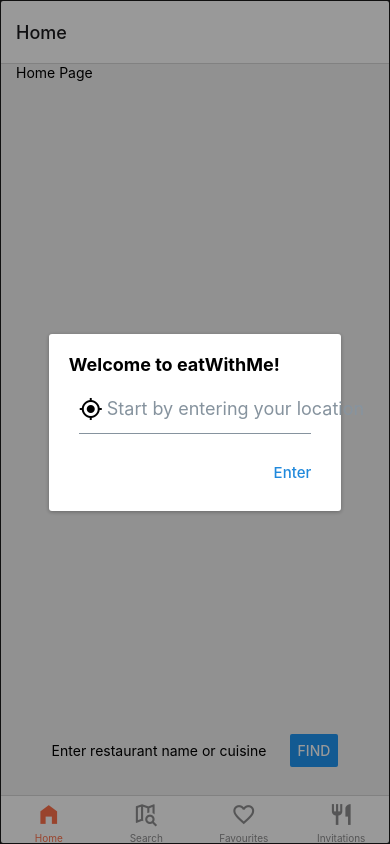
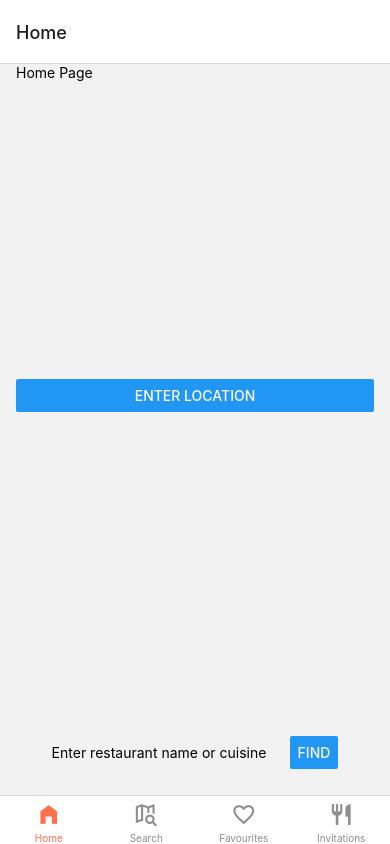
Before and after one commit to JonathanBaq/RestaurantLocatorApp, a React Native app: screen /Home in a window 390 px wide. Built offline with nearby package versions, Linux system fonts and the light colour scheme.

Commit message:
state updating fixed

```diff
--- a/screens/Home.js
+++ b/screens/Home.js
@@ -1,29 +1,17 @@
-import React, { useState, useEffect } from 'react';
+import React, { useEffect, useState } from 'react';
 import { StyleSheet, View, Text, Alert, Button, TextInput } from 'react-native';
 import { Dialog, Input } from '@rneui/themed';
 import { MaterialIcons } from '@expo/vector-icons';
 import { DialogActions } from '@rneui/base/dist/Dialog/Dialog.Actions';
-import * as Location from 'expo-location';
 
 import placesService from '../services/placesService';
-
 
 export default function Home() {
   const [location, setLocation] = useState('');
   const [restaurantName, setRestaurantName] = useState('');
   const [locationDialogVisible, setLocationDialogVisible] = useState(false);
-  const [restaurant, setRestaurant] = useState([]);
+  const [restaurant, setRestaurant] = useState({});
   const [nearbyRestaurants, setNearbyRestaurants] = useState([]);
-  const [coordinates, setCoordinates] = useState({
-    "latitude": 60.1699,
-    "longitude": 24.9384,
-  });
-
-  useEffect(() => {
-    if (!location || location === '') {
-      setLocationDialogVisible(!locationDialogVisible);
-    }
-  }, []);
 
   const showRestaurant = () => {
     if (!restaurantName || restaurantName === '') {
@@ -32,8 +20,11 @@ export default function Home() {
       placesService.getRestaurant(restaurantName)
         .then(data => {
           if (data && data.length !== 0) {
-            setRestaurant(data);
-            setRestaurantName('');
+            const foundRestaurant = data[0];
+            setRestaurant({ ...restaurant, ...foundRestaurant });
+            setRestaurant(state => {
+              console.log(state);
+            });
           } else {
             Alert.alert('Not found!', 'Try entering a more specific name.')
           }
@@ -51,12 +42,11 @@ export default function Home() {
     } else {
       placesService.getCoordinates(location)
         .then(data => {
-          if (data) {
-            setCoordinates({
-              latitude: data.lat,
-              longitude: data.lng
-            });
-          }
+          const coordinates = {
+            latitude: data.lat,
+            longitude: data.lng
+          };
+          showNearbyRestaurants(coordinates);
         })
         .catch(error => {
           console.error(error);
@@ -65,16 +55,28 @@ export default function Home() {
     }
   };
 
-  const showNearbyRestaurants = () => {
+  const showNearbyRestaurants = (coordinates) => {
     if (!coordinates || Object.keys(coordinates).length === 0
       && Object.getPrototypeOf(coordinates) === Object.prototype) {
       Alert.alert('Error', 'Coordinates not found.');
     } else {
       placesService.getNearbyRestaurants(coordinates)
         .then(data => {
-          console.log(data);
           if (data && data.length !== 0) {
-            setNearbyRestaurants(data);
+            const recommended = data.slice(0, 10);
+            const formatted = recommended.map(resto => ({
+              name: resto.name,
+              rating: resto.rating,
+              priceLevel: resto.price_level,
+              address: resto.vicinity,
+              icon: resto.icon
+            }))
+            setNearbyRestaurants(nearbyRestaurants.concat(formatted));
+            setNearbyRestaurants(state => {
+              console.log(state);
+            })
+            setLocationDialogVisible(!locationDialogVisible);
+
           } else {
             Alert.alert('Not found!', 'Restaurants not found, please try again.');
             setLocationDialogVisible(!locationDialogVisible);
@@ -99,26 +101,24 @@ export default function Home() {
             <MaterialIcons name='my-location' size={24} />}
           onChangeText={text => setLocation(text)} />
         <DialogActions>
-          <Dialog.Button title='Enter' onPress={() => {
-            findLocation();
-            console.log(coordinates);
-            showNearbyRestaurants();
-            setLocationDialogVisible(!locationDialogVisible);
-          }} />
+          <Dialog.Button
+            title='Enter'
+            onPress={findLocation} />
         </DialogActions>
       </Dialog>
+      <Button
+        style={{}}
+        title='Enter location'
+        onPress={() => setLocationDialogVisible(!locationDialogVisible)} />
       <View style={styles.buttonContainer}>
         <TextInput
           style={{ paddingRight: 20 }}
           placeholder='Enter restaurant name or cuisine'
-          onChangeText={text => setRestaurantName(text)} />
+          onChangeText={(text) => setRestaurantName(text)} />
         <Button
           style={{}}
           title='Find'
-          onPress={() => {
-            showRestaurant();
-            console.log(restaurant);
-          }} />
+          onPress={showRestaurant} />
       </View>
     </View >
   );
--- a/screens/Search.js
+++ b/screens/Search.js
@@ -9,8 +9,8 @@ export default function Search() {
   const [location, setLocation] = useState({
     latitude: 60.1699,
     longitude: 24.9384,
-    latitudeDelta: 0.015,
-    longitudeDelta: 0.015
+    latitudeDelta: 0.020,
+    longitudeDelta: 0.020
   });
   const [address, setAddress] = useState('');
   const [nearbyRestaurants, setNearbyRestaurants] = useState([]);
@@ -30,13 +30,26 @@ export default function Search() {
     })();
   }, []);
 
+  useEffect(async () => {
+    try {
+      const nearbyRestaurants = await placesService.getNearbyRestaurants(location);
+      setNearbyRestaurants(nearbyRestaurants);
+    } catch (error) {
+      console.error(error);
+      Alert.alert('Error', 'Please enter a valid address.')
+    }
+  }, [location])
+
   const findAddress = async () => {
     if (!address || address === '') {
       Alert.alert('Error', 'Address missing');
     } else {
       try {
-        const nearbyRestaurants = await placesService.getNearbyRestaurants(address);
-        setNearbyRestaurants(nearbyRestaurants);
+        const coordinates = await placesService.getCoordinates(address);
+        setLocation({
+          latitude: coordinates.lat,
+          longitude: coordinates.lng
+        });
       } catch (error) {
         console.error(error);
         Alert.alert('Error', 'Please enter a valid address.')
```
